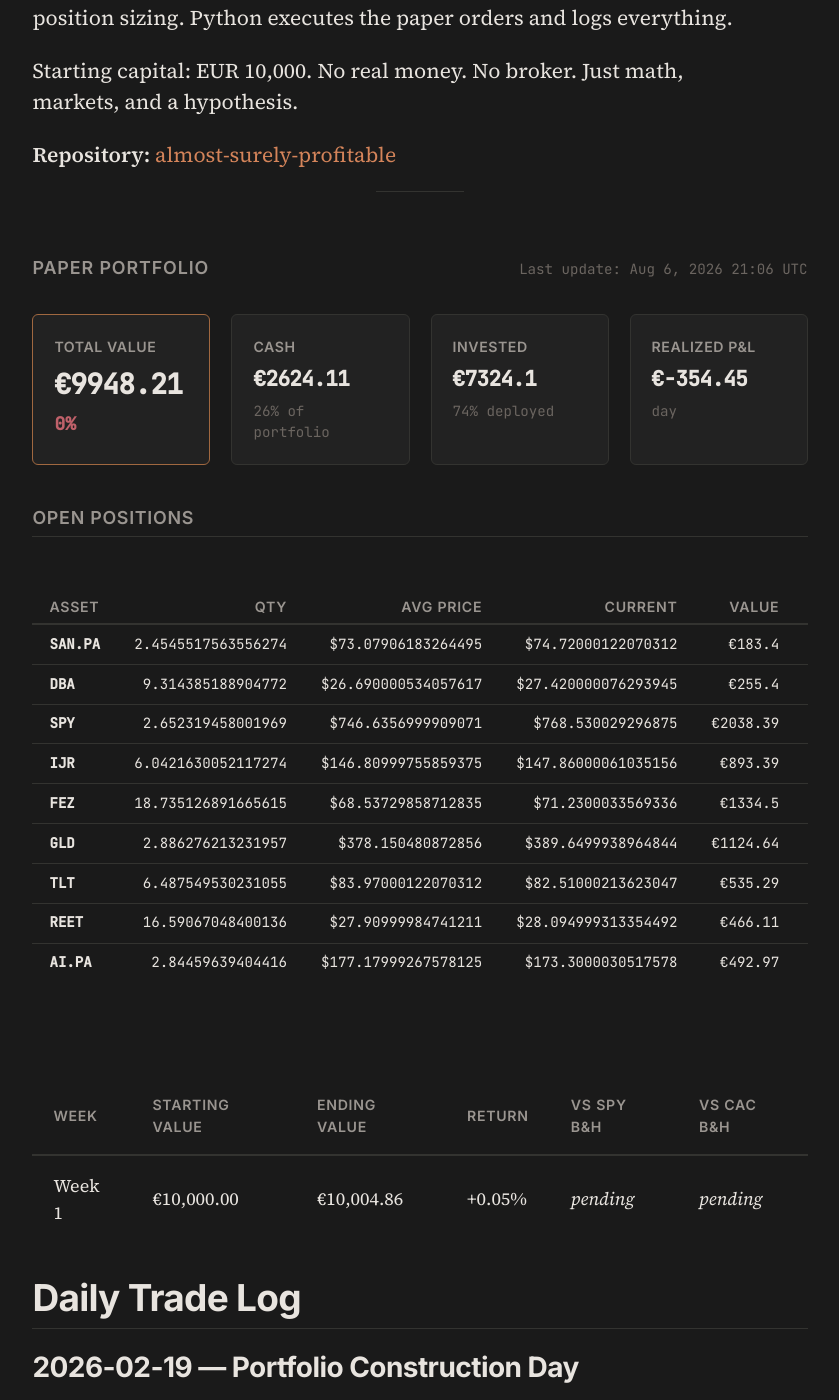
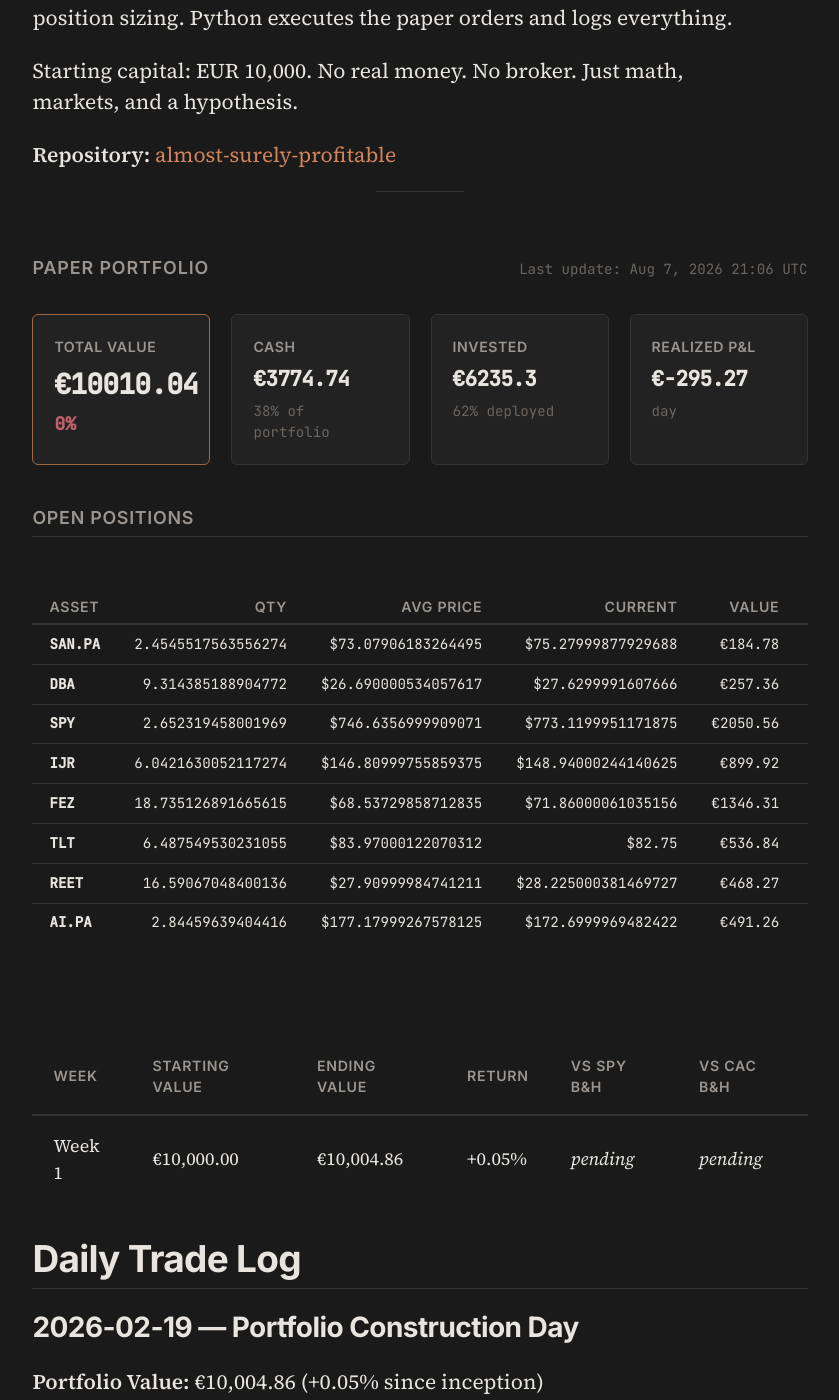
Before and after one commit to Alm0stSurely/alm0stsurely.github.io, a Jekyll site: the page built from trading.md, in a window 1280 px wide and 1400 px high, scrolled down 854 px. Shown: the whole window, without its empty margins (220-1059 px from the left). Built offline with Jekyll 4.4.1, drawn with Linux system fonts in a browser that asks for light colours.

Commit message:
Update portfolio and trading analysis for 2026-08-07

```diff
--- a/_data/portfolio.json
+++ b/_data/portfolio.json
@@ -1,90 +1,81 @@
 {
-  "cash": 2624.1136885596707,
-  "total_realized_pnl": -354.450738869466,
+  "cash": 3774.7421288223704,
+  "total_realized_pnl": -295.2690365723171,
   "positions": [
     {
+      "ticker": "SAN.PA",
       "quantity": 2.4545517563556274,
       "avg_price": 73.07906183264495,
-      "current_price": 74.72000122070312,
-      "ticker": "SAN.PA",
-      "market_value": 183.40411023117147,
-      "unrealized_pnl": 4.027770657031314,
-      "unrealized_pnl_pct": 0.022454302872907873
+      "current_price": 75.27999877929688,
+      "market_value": 184.77865322217264,
+      "unrealized_pnl": 5.402313648032475,
+      "unrealized_pnl_pct": 0.030117203087420462
     },
     {
+      "ticker": "DBA",
       "quantity": 9.314385188904772,
       "avg_price": 26.690000534057617,
-      "current_price": 27.420000076293945,
-      "ticker": "DBA",
-      "market_value": 255.40044259040005,
-      "unrealized_pnl": 6.799496924113319,
-      "unrealized_pnl_pct": 0.02735105011724584
+      "current_price": 27.6299991607666,
+      "market_value": 257.3564549524957,
+      "unrealized_pnl": 8.755509286208962,
+      "unrealized_pnl_pct": 0.0352191310565731
     },
     {
+      "ticker": "SPY",
       "quantity": 2.652319458001969,
       "avg_price": 746.6356999909071,
-      "current_price": 768.530029296875,
-      "ticker": "SPY",
-      "market_value": 2038.3871507629249,
-      "unrealized_pnl": 58.0707556381213,
-      "unrealized_pnl_pct": 0.029323978623356072
+      "current_price": 773.1199951171875,
+      "market_value": 2050.561206419704,
+      "unrealized_pnl": 70.24481129490027,
+      "unrealized_pnl_pct": 0.03547150923348958
     },
     {
+      "ticker": "IJR",
       "quantity": 6.0421630052117274,
       "avg_price": 146.80999755859375,
-      "current_price": 147.86000061035156,
-      "ticker": "IJR",
-      "market_value": 893.3942256384496,
-      "unrealized_pnl": 6.344289594690469,
-      "unrealized_pnl_pct": 0.007152122261556083
+      "current_price": 148.94000244140625,
+      "market_value": 899.9197727476092,
+      "unrealized_pnl": 12.869836703849955,
+      "unrealized_pnl_pct": 0.01450858196467428
     },
     {
+      "ticker": "FEZ",
       "quantity": 18.735126891665615,
       "avg_price": 68.53729858712835,
-      "current_price": 71.2300033569336,
-      "ticker": "FEZ",
-      "market_value": 1334.5031513859187,
-      "unrealized_pnl": 50.448165544094536,
-      "unrealized_pnl_pct": 0.03928816608349588
+      "current_price": 71.86000061035156,
+      "market_value": 1346.3062298701052,
+      "unrealized_pnl": 62.25124402828101,
+      "unrealized_pnl_pct": 0.048480201171034125
     },
     {
-      "quantity": 2.886276213231957,
-      "avg_price": 378.150480872856,
-      "current_price": 389.6499938964844,
-      "ticker": "GLD",
-      "market_value": 1124.6375088694,
-      "unrealized_pnl": 33.19077090384965,
-      "unrealized_pnl_pct": 0.030409886024962644
+      "ticker": "TLT",
+      "quantity": 6.487549530231055,
+      "avg_price": 83.97000122070312,
+      "current_price": 82.75,
+      "market_value": 536.8447236266198,
+      "unrealized_pnl": -7.91481834625381,
+      "unrealized_pnl_pct": -0.014529012777986234
     },
     {
-      "quantity": 6.487549530231055,
-      "avg_price": 83.97000122070312,
-      "current_price": 82.51000213623047,
-      "ticker": "TLT",
-      "market_value": 535.2877255982653,
-      "unrealized_pnl": -9.471816374608352,
-      "unrealized_pnl_pct": -0.01738715092590338
+      "ticker": "REET",
+      "quantity": 16.59067048400136,
+      "avg_price": 27.90999984741211,
+      "current_price": 28.225000381469727,
+      "market_value": 468.27168073977697,
+      "unrealized_pnl": 5.226070062834424,
+      "unrealized_pnl_pct": 0.011286296516652538
     },
     {
-      "quantity": 16.59067048400136,
-      "avg_price": 27.90999984741211,
-      "current_price": 28.094999313354492,
-      "ticker": "REET",
-      "market_value": 466.1148758561089,
-      "unrealized_pnl": 3.0692651791663055,
-      "unrealized_pnl_pct": 0.00662842948598355
-    },
-    {
+      "ticker": "AI.PA",
       "quantity": 2.84459639404416,
       "avg_price": 177.17999267578125,
-      "current_price": 173.3000030517578,
-      "ticker": "AI.PA",
-      "market_value": 492.96856376887223,
-      "unrealized_pnl": -11.037004493425826,
-      "unrealized_pnl_pct": -0.02189857650080936
+      "current_price": 172.6999969482422,
+      "market_value": 491.2617885704072,
+      "unrealized_pnl": -12.743779691890836,
+      "unrealized_pnl_pct": -0.025284997814267466
     }
   ],
-  "last_updated": "2026-08-06T21:06:50.010968",
-  "total_value": 9948.211443261182,
-  "positions_value": 7324.097754701511
+  "last_updated": "2026-08-07T21:06:35.441338",
+  "total_value": 10010.042638971261,
+  "positions_value": 6235.300510148891
 }
```
Also changed, not shown: _trading_analysis.md (+42 -91 lines).
